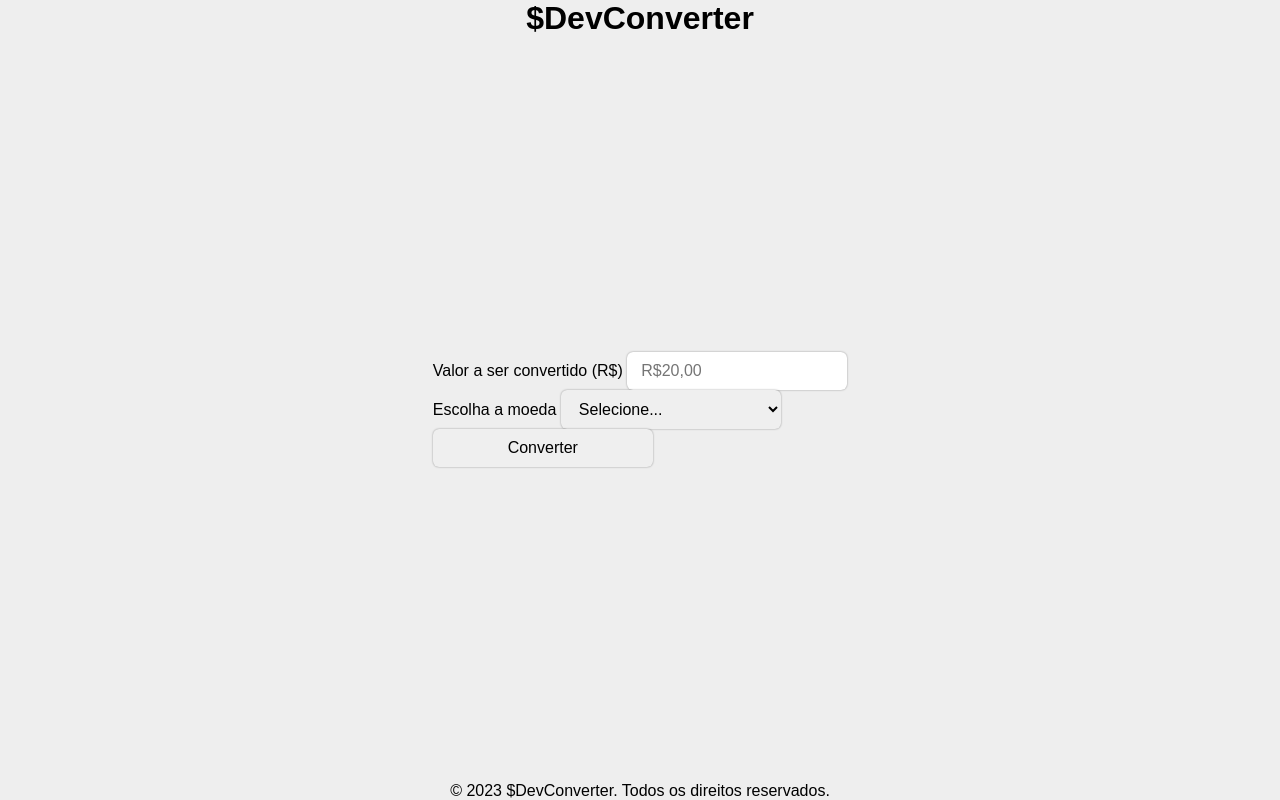
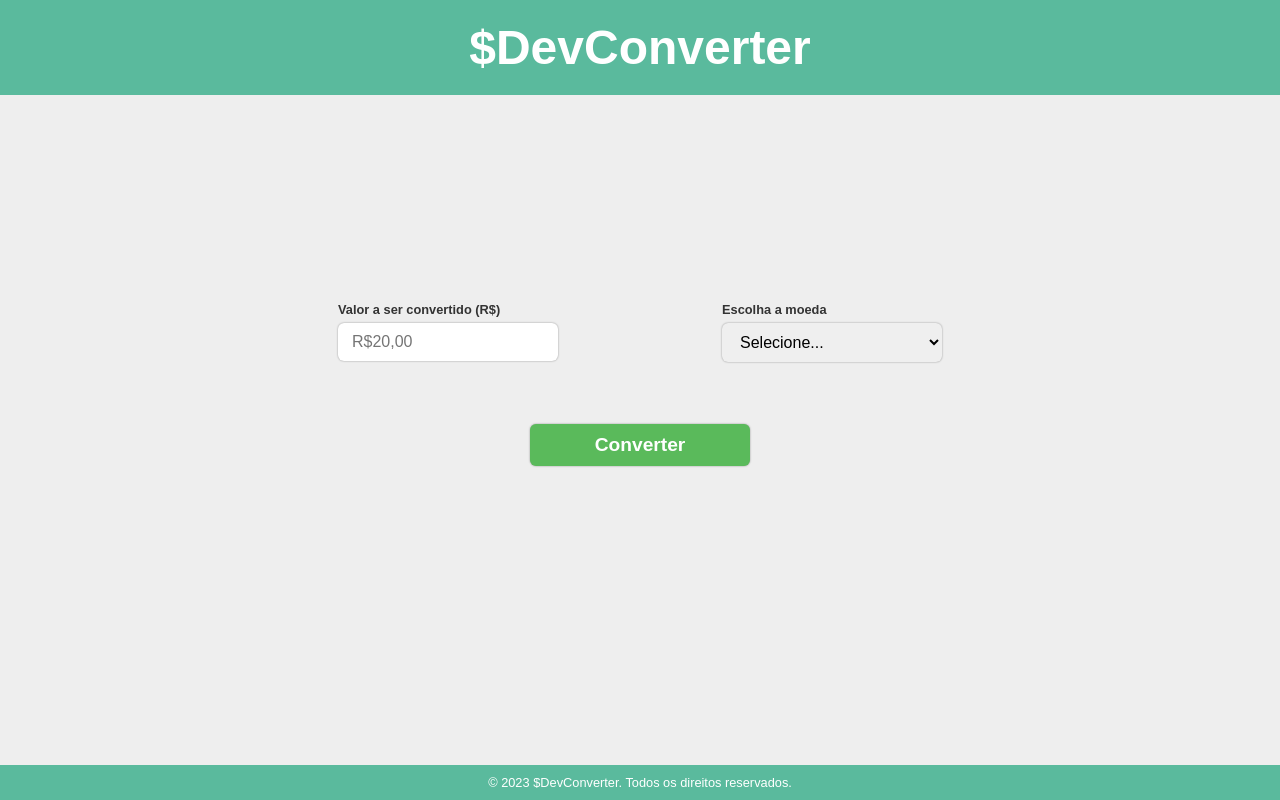
Before and after one commit to lrpsilva/converter, a plain HTML site: page index.html in a window 1280 px wide. Drawn offline with Linux system fonts and the light colour scheme.

Commit message:
Estilização do projeto

```diff
--- /dev/null
+++ b/css/footer.css
@@ -0,0 +1,12 @@
+footer {
+  width: 100%;
+  background-color: #5aba9d;
+  padding: 10px;
+  text-align: center;
+}
+
+footer span {
+  color: #fff;
+  font-size: 0.8em;
+  font-weight: 500;
+}
--- /dev/null
+++ b/css/header.css
@@ -0,0 +1,12 @@
+header {
+  width: 100%;
+  background-color: #5aba9d;
+  padding: 20px;
+}
+
+header h1 {
+  color: #fff;
+  font-size: 3em;
+  text-align: center;
+  cursor: pointer;
+}
--- /dev/null
+++ b/css/styles.css
@@ -0,0 +1,61 @@
+main {
+  width: 60%;
+
+  display: flex;
+  flex-direction: column;
+  align-items: center;
+  justify-content: center;
+}
+
+form {
+  width: 100%;
+  margin-bottom: 12%;
+
+  display: flex;
+  flex-direction: column;
+  align-items: center;
+}
+
+.inputs-container {
+  width: 100%;
+
+  display: flex;
+  justify-content: space-around;
+  margin-bottom: 8%;
+}
+
+.form-group {
+  display: flex;
+  flex-direction: column;
+}
+
+.form-group label {
+  color: #333;
+  font-size: 0.8em;
+  font-weight: 600;
+  margin-bottom: 6px;
+}
+
+form button {
+  background-color: #5aba5b;
+  color: #fff;
+  font-size: 1.2em;
+  font-weight: 700;
+  cursor: pointer;
+}
+
+form button:hover {
+  background-color: #fff;
+  color: #5aba5b;
+}
+
+main #result{
+  font-size: 3.5em;
+  color: #2f9766;
+}
+
+main #result span {
+  font-size: 0.6em;
+  margin-right: 50px;
+  margin-left: 50px;
+}
--- a/index.html
+++ b/index.html
@@ -6,6 +6,9 @@
     <title>$DevConverter</title>
     <!-- css -->
      <link rel="stylesheet" href="./css/reset.css">
+     <link rel="stylesheet" href="./css/header.css">
+     <link rel="stylesheet" href="./css/footer.css">
+      <link rel="stylesheet" href="./css/styles.css">
     <!-- fonts -->
     <link rel="preconnect" href="https://fonts.googleapis.com">
     <link rel="preconnect" href="https://fonts.gstatic.com" crossorigin>
@@ -52,5 +55,7 @@
       </span>
     </footer>
 
+    <script src="./script.js"></script>
+
   </body>
 </html>
--- a/script.js
+++ b/script.js
@@ -0,0 +1,29 @@
+const form = document.getElementById('form');
+form.addEventListener('submit', handleSubmit);
+
+
+const inputValue = document.getElementById('value-real');
+const selectedCurrency = document.getElementById('currency');
+const result = document.getElementById('result');
+
+function handleSubmit(e) {
+  e.preventDefault();
+
+  if(!inputValue.value || inputValue.value <= 0) {
+    alert('Por favor, insira um valor válido.');
+    return;
+  }else if(!selectedCurrency.value)
+    alert('Por favor, selecione uma moeda!');
+    return;
+
+};
+
+function converter(){
+  if(!selectedCurrency === 'eur'){
+    valueConverted = inputValue.value
+  }
+};
+
+function valueFormatter(){
+
+};
```
